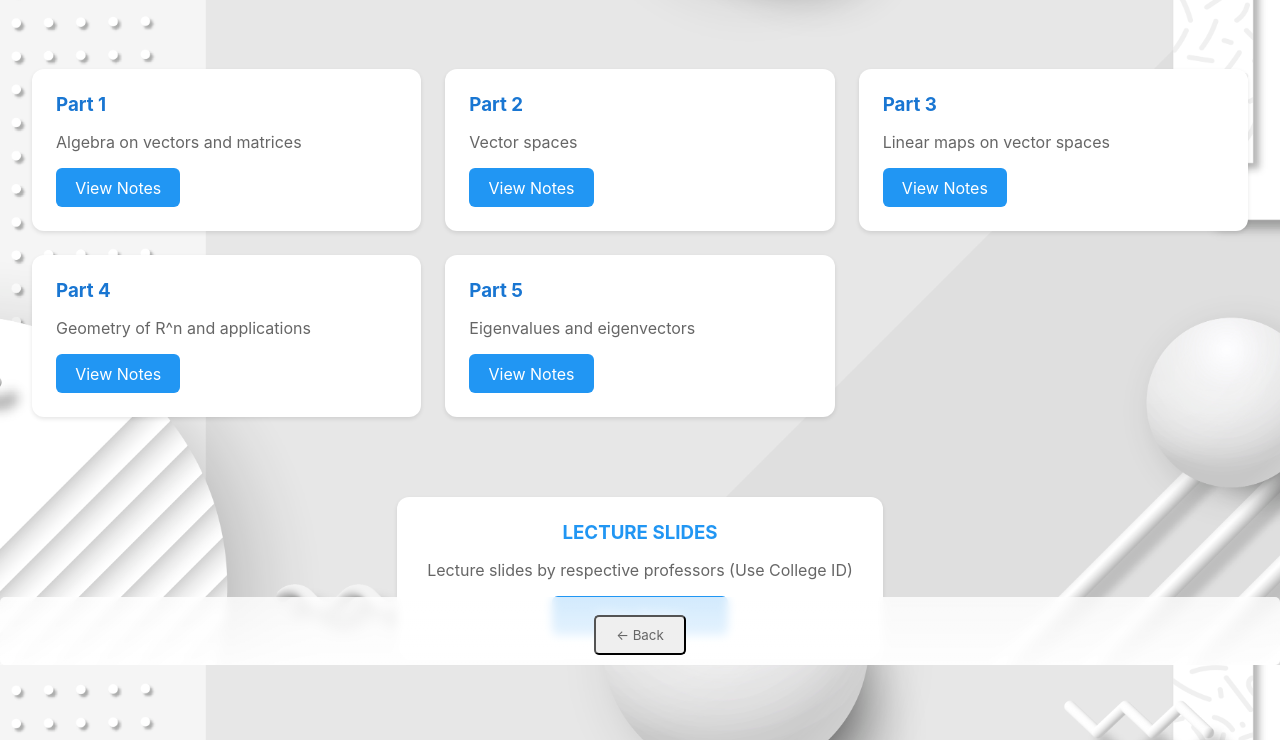
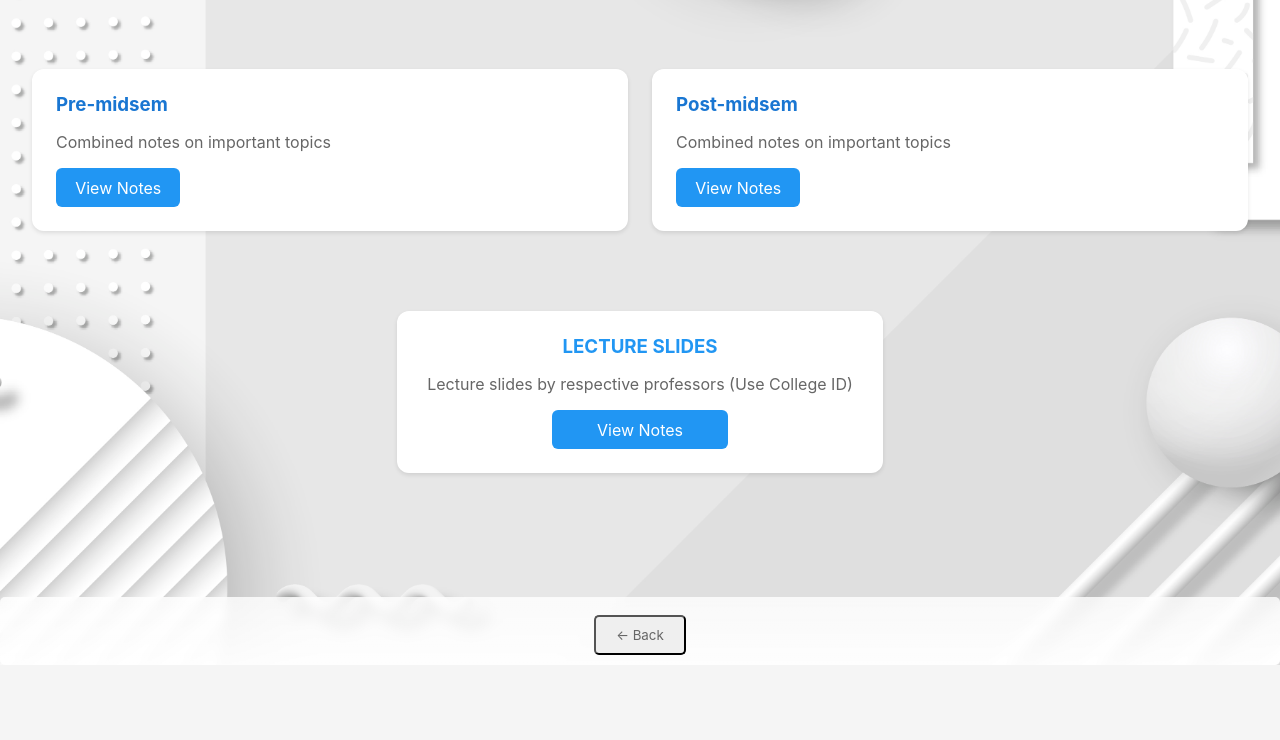
Before and after one commit to HYgi-web/WIISER, a plain HTML site: page notes/notessem2/MT1223notes.html in a window 1280 px wide. Shown: the part 135-875 px from the top of the page. After the commit the page ends 800 px from the top, so only its background shows below. Drawn offline with Linux system fonts and the light colour scheme.

Commit message:
harsh yadav has done it

```diff
--- a/notes/notessem2/MT1223notes.html
+++ b/notes/notessem2/MT1223notes.html
@@ -266,32 +266,16 @@
     <br>
      <div class="notes-grid">
         <div class="notes-card">
-            <h3>Part 1</h3>
-            <p>Algebra on vectors and matrices</p>
-            <a href="#" class="view-notes-btn">View Notes</a>
+            <h3>Pre-midsem</h3>
+            <p>Combined notes on important topics</p>
+            <a href="https://drive.google.com/file/d/1LiOTYL9uEetO_IQbM7g00RDYFnK8u5hT/view?usp=sharing" class="view-notes-btn">View Notes</a>
         </div>
         <div class="notes-card">
-            <h3>Part 2</h3>
-            <p>Vector spaces </p>
-            <a href="#" class="view-notes-btn">View Notes</a>
-        </div>
-        <div class="notes-card">
-            <h3>Part 3</h3>
-            <p>Linear maps on vector spaces</p>
-            <a href="#" class="view-notes-btn">View Notes</a>
-        </div>
-        <div class="notes-card">
-            <h3>Part 4</h3>
-            <p>Geometry of R^n and applications</p>
-            <a href="#" class="view-notes-btn">View Notes</a>
-        </div>
-        <div class="notes-card">
-            <h3>Part 5</h3>
-            <p>Eigenvalues and eigenvectors</p>
+            <h3>Post-midsem</h3>
+            <p>Combined notes on important topics</p>
             <a href="#" class="view-notes-btn">View Notes</a>
         </div>
 
-    </div>
     </div>
     <br>
     <br>
```
Also changed, not shown: index.html (+0 -3 lines), notes/notessem2/PH1213notes.html (+2 -2 lines).
